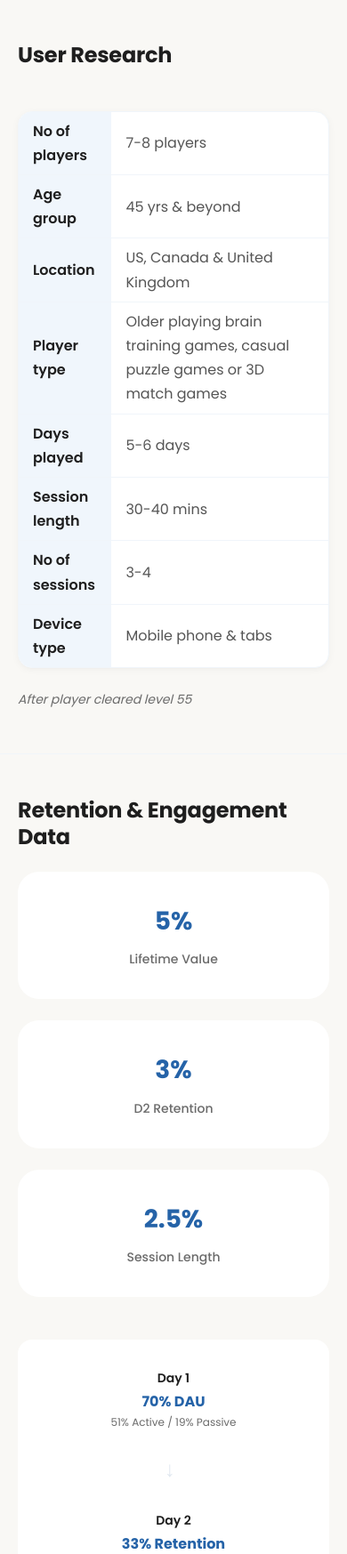
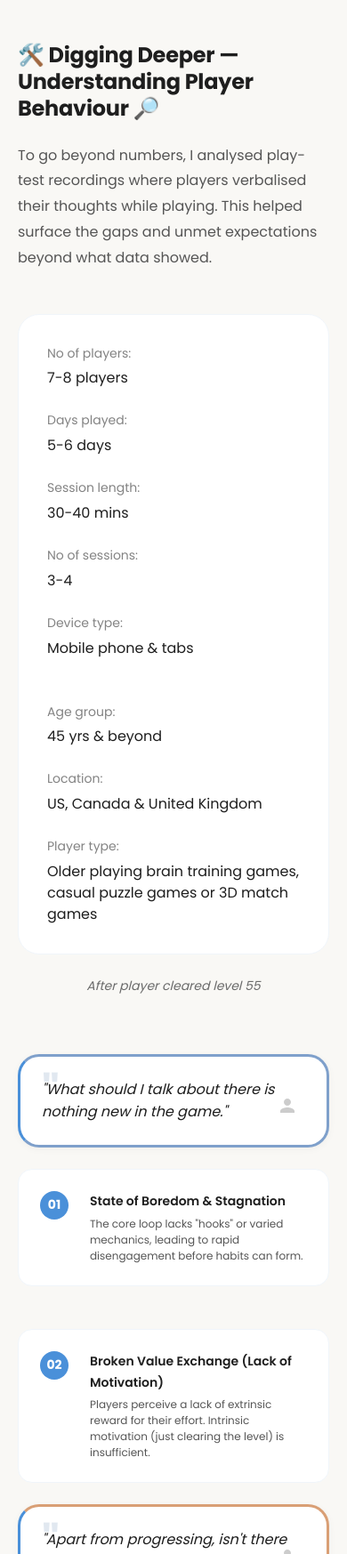
Before and after one commit to Major-shaw/portfolio, a plain HTML site: page case_studies/Case_study01/index.html in a window 390 px wide. Shown: the part 6460-8207 px from the top of the page at 89% size. Drawn offline with Linux system fonts and the light colour scheme.

Commit message:
Redesign User Research section with player insights
- Removed redundant Retention & Engagement Data section
- Added new intro about play-test recordings analysis
- Created 2-column research stats grid layout
- Integrated player quotes with root cause analysis
- Added colored quote cards (blue, orange, teal)
- Connected each quote to its corresponding insight
- Added responsive styles for tablet/mobile

Co-authored-by: Copilot <223556219+Copilot@users.noreply.github.com>

```diff
--- a/case_studies/Case_study01/index.html
+++ b/case_studies/Case_study01/index.html
@@ -393,122 +393,108 @@
     <section class="user-research" id="user-research">
       <div class="container">
         <div class="reveal">
-          <h2 class="section-title">User Research</h2>
-          <table class="research-table">
-            <tbody>
-              <tr>
-                <th>No of players</th>
-                <td>7-8 players</td>
-              </tr>
-              <tr>
-                <th>Age group</th>
-                <td>45 yrs &amp; beyond</td>
-              </tr>
-              <tr>
-                <th>Location</th>
-                <td>US, Canada &amp; United Kingdom</td>
-              </tr>
-              <tr>
-                <th>Player type</th>
-                <td>Older playing brain training games, casual puzzle games or 3D match games</td>
-              </tr>
-              <tr>
-                <th>Days played</th>
-                <td>5-6 days</td>
-              </tr>
-              <tr>
-                <th>Session length</th>
-                <td>30-40 mins</td>
-              </tr>
-              <tr>
-                <th>No of sessions</th>
-                <td>3-4</td>
-              </tr>
-              <tr>
-                <th>Device type</th>
-                <td>Mobile phone &amp; tabs</td>
-              </tr>
-            </tbody>
-          </table>
-          <p class="research-note">After player cleared level 55</p>
+          <h2 class="section-title">🛠️ Digging Deeper — Understanding Player Behaviour 🔎</h2>
+          <p class="body-text">
+            To go beyond numbers, I analysed play-test recordings where players verbalised their thoughts while playing. This helped surface the gaps and unmet expectations beyond what data showed.
+          </p>
+        </div>
+
+        <!-- Research Stats Grid -->
+        <div class="research-grid reveal">
+          <div class="research-grid__col">
+            <div class="research-stat">
+              <span class="research-stat__label">No of players:</span>
+              <span class="research-stat__value">7-8 players</span>
+            </div>
+            <div class="research-stat">
+              <span class="research-stat__label">Days played:</span>
+              <span class="research-stat__value">5-6 days</span>
+            </div>
+            <div class="research-stat">
+              <span class="research-stat__label">Session length:</span>
+              <span class="research-stat__value">30-40 mins</span>
+            </div>
+            <div class="research-stat">
+              <span class="research-stat__label">No of sessions:</span>
+              <span class="research-stat__value">3-4</span>
+            </div>
+            <div class="research-stat">
+              <span class="research-stat__label">Device type:</span>
+              <span class="research-stat__value">Mobile phone & tabs</span>
             </div>
           </div>
-    </section>
+          <div class="research-grid__col">
+            <div class="research-stat">
+              <span class="research-stat__label">Age group:</span>
+              <span class="research-stat__value">45 yrs & beyond</span>
+            </div>
+            <div class="research-stat">
+              <span class="research-stat__label">Location:</span>
+              <span class="research-stat__value">US, Canada & United Kingdom</span>
+            </div>
+            <div class="research-stat">
+              <span class="research-stat__label">Player type:</span>
+              <span class="research-stat__value">Older playing brain training games, casual puzzle games or 3D match games</span>
+            </div>
+          </div>
+        </div>
+        <p class="research-note reveal">After player cleared level 55</p>
 
-    <!-- ============================================================ -->
-    <!-- SECTION: Retention Data -->
-    <!-- ============================================================ -->
-    <section class="retention" id="retention">
-      <div class="container">
-        <div class="reveal">
-          <h2 class="section-title">Retention &amp; Engagement Data</h2>
+        <!-- Player Quotes with Root Causes -->
+        <div class="player-insights reveal">
+          <!-- Quote 1 - Boredom -->
+          <div class="insight-pair">
+            <div class="quote-card quote-card--blue">
+              <div class="quote-card__icon">
+                <svg width="24" height="24" viewBox="0 0 24 24" fill="none"><path d="M12 12c2.21 0 4-1.79 4-4s-1.79-4-4-4-4 1.79-4 4 1.79 4 4 4zm0 2c-2.67 0-8 1.34-8 4v2h16v-2c0-2.66-5.33-4-8-4z" fill="currentColor"/></svg>
               </div>
-
-        <div class="retention__metrics reveal">
-          <div class="retention__metric">
-            <div class="retention__metric-number">5%</div>
-            <div class="retention__metric-label">Lifetime Value</div>
+              <p class="quote-card__text">"What should I talk about there is nothing new in the game."</p>
             </div>
-          <div class="retention__metric">
-            <div class="retention__metric-number">3%</div>
-            <div class="retention__metric-label">D2 Retention</div>
+            <div class="insight-arrow">→</div>
+            <div class="root-cause-mini">
+              <span class="root-cause-mini__num">01</span>
+              <div class="root-cause-mini__content">
+                <strong>State of Boredom & Stagnation</strong>
+                <p>The core loop lacks "hooks" or varied mechanics, leading to rapid disengagement before habits can form.</p>
               </div>
-          <div class="retention__metric">
-            <div class="retention__metric-number">2.5%</div>
-            <div class="retention__metric-label">Session Length</div>
             </div>
           </div>
 
-        <!-- Cohort Funnel -->
-        <div class="funnel reveal">
-          <div class="funnel__step">
-            <div class="funnel__step-label">Day 1</div>
-            <div class="funnel__step-value">70% DAU</div>
-            <div class="funnel__step-detail">51% Active / 19% Passive</div>
+          <!-- Quote 2 - Broken Value Exchange -->
+          <div class="insight-pair insight-pair--reverse">
+            <div class="root-cause-mini">
+              <span class="root-cause-mini__num">02</span>
+              <div class="root-cause-mini__content">
+                <strong>Broken Value Exchange (Lack of Motivation)</strong>
+                <p>Players perceive a lack of extrinsic reward for their effort. Intrinsic motivation (just clearing the level) is insufficient.</p>
               </div>
-          <div class="funnel__arrow">&#8594;</div>
-          <div class="funnel__step">
-            <div class="funnel__step-label">Day 2</div>
-            <div class="funnel__step-value">33% Retention</div>
-            <div class="funnel__step-detail">89% Active</div>
             </div>
-          <div class="funnel__arrow">&#8594;</div>
-          <div class="funnel__step">
-            <div class="funnel__step-label">Day 3</div>
-            <div class="funnel__step-value">18% Retention</div>
-            <div class="funnel__step-detail">97% Active</div>
+            <div class="insight-arrow">←</div>
+            <div class="quote-card quote-card--orange">
+              <div class="quote-card__icon">
+                <svg width="24" height="24" viewBox="0 0 24 24" fill="none"><path d="M12 12c2.21 0 4-1.79 4-4s-1.79-4-4-4-4 1.79-4 4 1.79 4 4 4zm0 2c-2.67 0-8 1.34-8 4v2h16v-2c0-2.66-5.33-4-8-4z" fill="currentColor"/></svg>
               </div>
-          <div class="funnel__arrow">&#8594;</div>
-          <div class="funnel__step">
-            <div class="funnel__step-label">Day 7</div>
-            <div class="funnel__step-value">~7.9% DAU</div>
-            <div class="funnel__step-detail">Power Users</div>
+              <p class="quote-card__text">"Apart from progressing, isn't there any reward for clearing levels?"</p>
             </div>
           </div>
 
-        <!-- Engagement Tiers -->
-        <h3 class="section-subtitle reveal">Engagement Tiers</h3>
-        <div class="engagement-tiers reveal">
-          <div class="tier tier--problem">
-            <div class="tier__label">Problem Area</div>
-            <div class="tier__value">Avg: 3-5 views/Day</div>
+          <!-- Quote 3 - Progression Opacity -->
+          <div class="insight-pair">
+            <div class="quote-card quote-card--teal">
+              <div class="quote-card__icon">
+                <svg width="24" height="24" viewBox="0 0 24 24" fill="none"><path d="M12 12c2.21 0 4-1.79 4-4s-1.79-4-4-4-4 1.79-4 4 1.79 4 4 4zm0 2c-2.67 0-8 1.34-8 4v2h16v-2c0-2.66-5.33-4-8-4z" fill="currentColor"/></svg>
               </div>
-          <div class="tier">
-            <div class="tier__label">Moderate</div>
-            <div class="tier__value">Avg: 5-20 views/Day</div>
+              <p class="quote-card__text">"How long is the chapter length, I want to see the next chapter"</p>
             </div>
-          <div class="tier">
-            <div class="tier__label">High</div>
-            <div class="tier__value">Avg: 20-30 views/Day</div>
-          </div>
-          <div class="tier tier--highlight">
-            <div class="tier__label">Power Users</div>
-            <div class="tier__value">Avg: ~48 views/Day<br>50% do &gt; 20 views</div>
+            <div class="insight-arrow">→</div>
+            <div class="root-cause-mini">
+              <span class="root-cause-mini__num">03</span>
+              <div class="root-cause-mini__content">
+                <strong>Progression Opacity</strong>
+                <p>Long chapters without intermediate milestones create "progression fatigue." Players feel stuck because they cannot see the finish line.</p>
               </div>
             </div>
-
-        <div class="key-insight-box reveal">
-          Key Insight: Players retained for the week are ~16% more active than Day 1 users.
+          </div>
         </div>
       </div>
     </section>
@@ -518,48 +504,7 @@
     <!-- ============================================================ -->
     <section class="problem" id="problem">
       <div class="container">
-        <div class="player-quotes reveal">
-          <div class="quote-card">
-            <p>&ldquo;What should I talk about there is nothing new in the game.&rdquo;</p>
-          </div>
-          <div class="quote-card">
-            <p>&ldquo;Apart from progressing, isn&rsquo;t there any reward for clearing levels?&rdquo;</p>
-          </div>
-          <div class="quote-card">
-            <p>&ldquo;How long the chapter length, I want to see the next chapter&rdquo;</p>
-          </div>
-        </div>
-      </div>
-    </section>
-
-    <!-- ============================================================ -->
-    <!-- SECTION: Digging Deeper -->
-    <!-- ============================================================ -->
-    <section class="digging-deeper" id="digging-deeper">
-      <div class="container">
-        <div class="reveal">
-          <p class="section-label"><span class="section-number">03</span>Analysis</p>
-          <h2 class="section-title">Digging Deeper</h2>
-          <p class="body-text">Understanding player behaviour through root cause analysis.</p>
-        </div>
-
-        <div class="root-causes reveal">
-          <div class="root-cause-card">
-            <div class="root-cause-card__number">01</div>
-            <h3 class="root-cause-card__title">State of Boredom &amp; Stagnation</h3>
-            <p class="root-cause-card__desc">The core loop lacks "hooks" or varied mechanics, leading to rapid disengagement before habits can form.</p>
-          </div>
-          <div class="root-cause-card">
-            <div class="root-cause-card__number">02</div>
-            <h3 class="root-cause-card__title">Broken Value Exchange (Lack of Motivation)</h3>
-            <p class="root-cause-card__desc">Players perceive a lack of extrinsic reward for their effort. Intrinsic motivation (just clearing the level) is insufficient.</p>
-          </div>
-          <div class="root-cause-card">
-            <div class="root-cause-card__number">03</div>
-            <h3 class="root-cause-card__title">Progression Opacity</h3>
-            <p class="root-cause-card__desc">Long chapters without intermediate milestones create "progression fatigue." Players feel stuck because they cannot see the finish line.</p>
-          </div>
-        </div>
+        <!-- This section is now integrated above -->
       </div>
     </section>
 
--- a/case_studies/Case_study01/styles.css
+++ b/case_studies/Case_study01/styles.css
@@ -2163,6 +2163,164 @@ main {
   border-top: 1px solid var(--color-border-light);
 }
 
+/* Research Grid - New Layout */
+.research-grid {
+  display: grid;
+  grid-template-columns: 1fr 1fr;
+  gap: var(--space-2xl);
+  margin-top: var(--space-xl);
+  padding: var(--space-xl);
+  background: var(--color-bg-card);
+  border-radius: var(--border-radius-xl);
+  border: 1px solid var(--color-border-light);
+}
+
+.research-grid__col {
+  display: flex;
+  flex-direction: column;
+  gap: var(--space-md);
+}
+
+.research-stat {
+  display: flex;
+  flex-direction: column;
+  gap: 4px;
+}
+
+.research-stat__label {
+  font-size: var(--fs-body);
+  color: #838383;
+  font-weight: var(--fw-regular);
+}
+
+.research-stat__value {
+  font-size: 1.125rem;
+  color: var(--color-text-primary);
+  font-weight: var(--fw-regular);
+  line-height: 1.5;
+}
+
+.research-note {
+  font-size: var(--fs-body);
+  color: #838383;
+  margin-top: var(--space-lg);
+  text-align: center;
+}
+
+/* Player Insights - Quote + Root Cause Pairs */
+.player-insights {
+  display: flex;
+  flex-direction: column;
+  gap: var(--space-xl);
+  margin-top: var(--space-2xl);
+}
+
+.insight-pair {
+  display: grid;
+  grid-template-columns: 1fr auto 1fr;
+  gap: var(--space-lg);
+  align-items: center;
+}
+
+.insight-pair--reverse {
+  direction: rtl;
+}
+
+.insight-pair--reverse > * {
+  direction: ltr;
+}
+
+.insight-arrow {
+  font-size: 2rem;
+  color: var(--color-border);
+  font-weight: var(--fw-light);
+}
+
+/* Quote Cards - Colored variants */
+.quote-card {
+  position: relative;
+  padding: var(--space-lg);
+  border-radius: 32px;
+  box-shadow: 0px 4px 6px rgba(0, 0, 0, 0.1);
+}
+
+.quote-card--blue {
+  background: #EBF3FE;
+  border: 4px solid #7FA0CB;
+}
+
+.quote-card--orange {
+  background: #FEEBDA;
+  border: 4px solid #D99F75;
+}
+
+.quote-card--teal {
+  background: #D8F5F3;
+  border: 4px solid #5F9FA1;
+}
+
+.quote-card__icon {
+  position: absolute;
+  bottom: var(--space-md);
+  right: var(--space-md);
+  width: 32px;
+  height: 32px;
+  color: rgba(0, 0, 0, 0.2);
+}
+
+.quote-card__text {
+  font-size: var(--fs-body);
+  line-height: 1.5;
+  color: var(--color-text-primary);
+  margin: 0;
+  font-weight: var(--fw-regular);
+}
+
+/* Root Cause Mini Cards */
+.root-cause-mini {
+  display: flex;
+  gap: var(--space-md);
+  align-items: flex-start;
+  padding: var(--space-lg);
+  background: var(--color-bg-card);
+  border-radius: var(--border-radius-lg);
+  border: 1px solid var(--color-border-light);
+}
+
+.root-cause-mini__num {
+  flex-shrink: 0;
+  display: flex;
+  align-items: center;
+  justify-content: center;
+  width: 32px;
+  height: 32px;
+  background: var(--color-accent-primary);
+  color: #fff;
+  border-radius: 50%;
+  font-size: var(--fs-small);
+  font-weight: var(--fw-bold);
+}
+
+.root-cause-mini__content {
+  flex: 1;
+}
+
+.root-cause-mini__content strong {
+  display: block;
+  font-size: var(--fs-body);
+  font-weight: var(--fw-semibold);
+  color: var(--color-text-primary);
+  margin-bottom: 4px;
+}
+
+.root-cause-mini__content p {
+  font-size: var(--fs-small);
+  color: var(--color-text-body);
+  line-height: 1.5;
+  margin: 0;
+}
+
+/* Legacy table styles - keep for backwards compatibility */
 .research-table {
   width: 100%;
   max-width: 800px;
@@ -3403,3 +3561,60 @@ main {
 .phone-mockup img {
   cursor: zoom-in;
 }
+
+/* ===== Responsive: Research Grid & Player Insights ===== */
+@media (max-width: 1024px) {
+  .research-grid {
+    grid-template-columns: 1fr;
+    gap: var(--space-xl);
+  }
+
+  .insight-pair {
+    grid-template-columns: 1fr;
+    gap: var(--space-md);
+  }
+
+  .insight-pair--reverse {
+    direction: ltr;
+  }
+
+  .insight-arrow {
+    display: none;
+  }
+}
+
+@media (max-width: 768px) {
+  .research-grid {
+    padding: var(--space-lg);
+  }
+
+  .research-stat__label {
+    font-size: var(--fs-small);
+  }
+
+  .research-stat__value {
+    font-size: var(--fs-body);
+  }
+
+  .quote-card {
+    padding: var(--space-md);
+    border-radius: 24px;
+    border-width: 3px;
+  }
+
+  .quote-card__text {
+    font-size: var(--fs-small);
+  }
+
+  .root-cause-mini {
+    padding: var(--space-md);
+  }
+
+  .root-cause-mini__content strong {
+    font-size: var(--fs-small);
+  }
+
+  .root-cause-mini__content p {
+    font-size: var(--fs-xs);
+  }
+}
```
Lines whose indentation alone changed are shown as unchanged.
